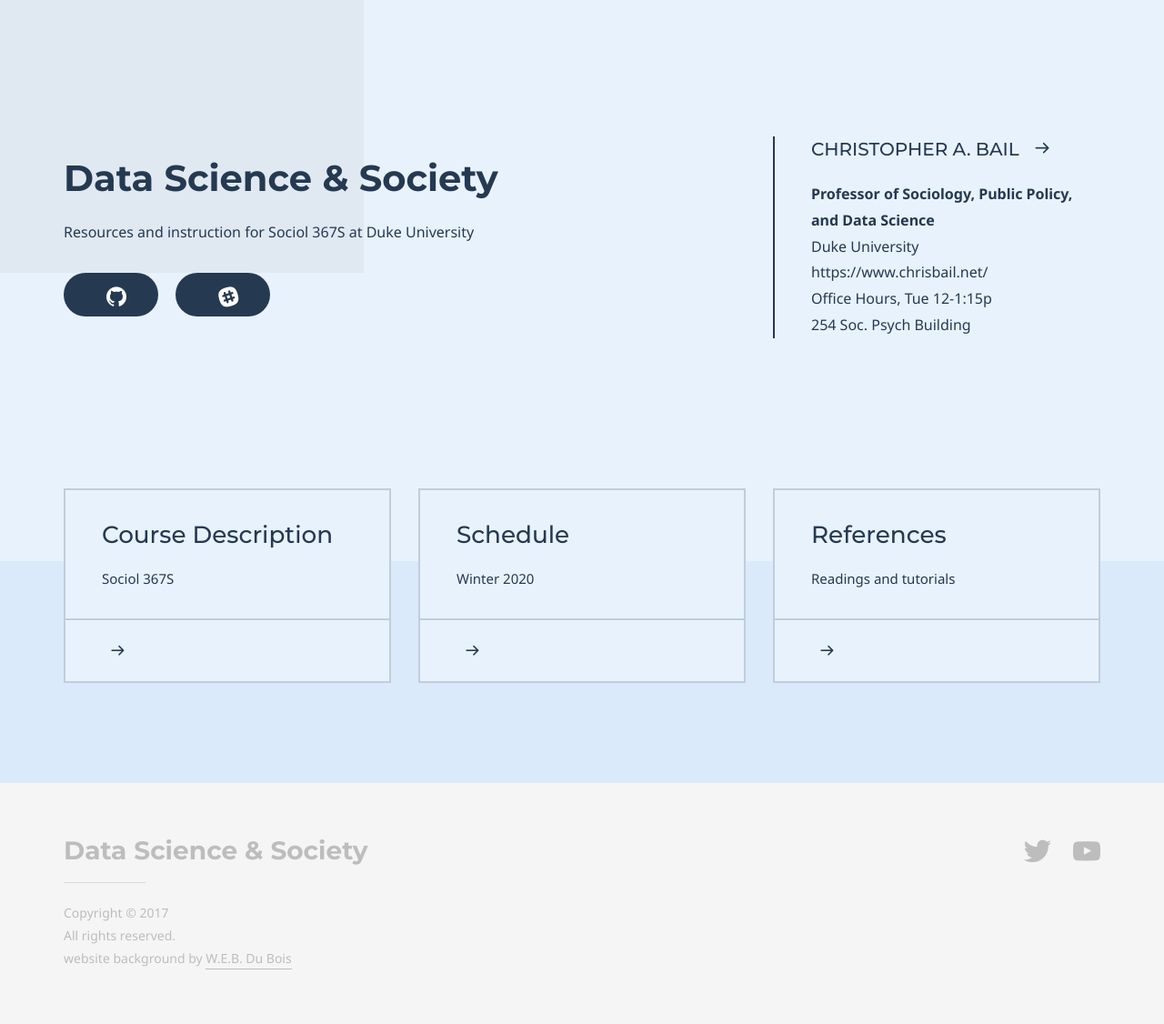
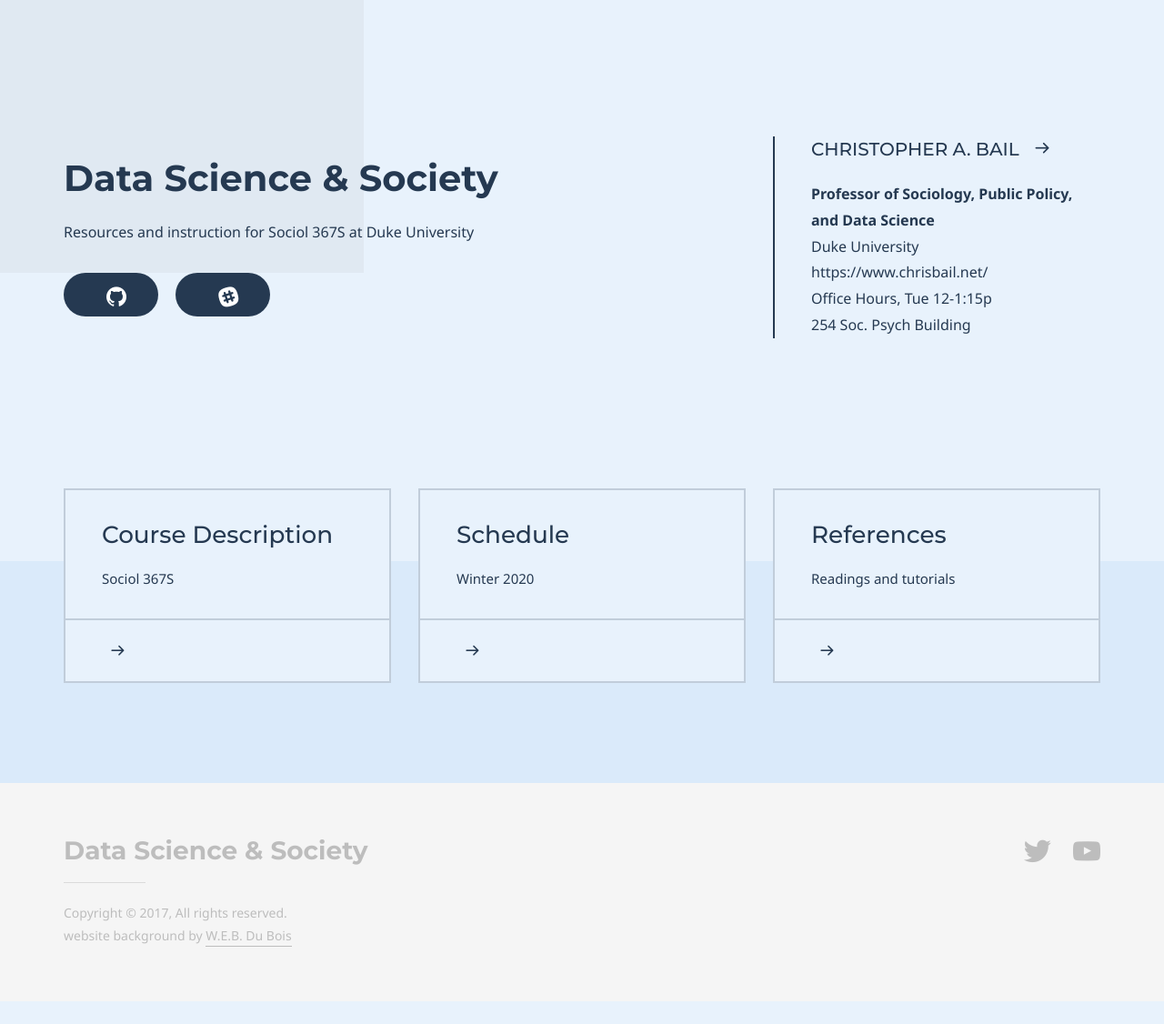
Before and after one commit to dssoc/dssoc.github.io, a Jekyll site: the page built from index.md, in a window 1280 px wide. Shown: the whole page at 91% size. Built offline with Jekyll 4.4.1, drawn with Linux system fonts in a browser that asks for light colours; some web fonts are replaced; after the commit the page ends 1101 px from its top, so only the background shows below that.

```diff
--- a/_config.yml
+++ b/_config.yml
@@ -20,7 +20,7 @@
             logo:
                 text: Data Science & Society
                 image:
-            copyright: Copyright &copy; 2017 <br>All rights reserved. <br> website background by <a href = "https://www.smithsonianmag.com/history/first-time-together-and-color-book-displays-web-du-bois-visionary-infographics-180970826/">W.E.B. Du Bois </a>
+            copyright: Copyright &copy; 2017, All rights reserved. <br> website background by <a href = "https://www.smithsonianmag.com/history/first-time-together-and-color-book-displays-web-du-bois-visionary-infographics-180970826/">W.E.B. Du Bois </a>
         social_list:
             - network_name: twitter
               profile_url: '#'
```
